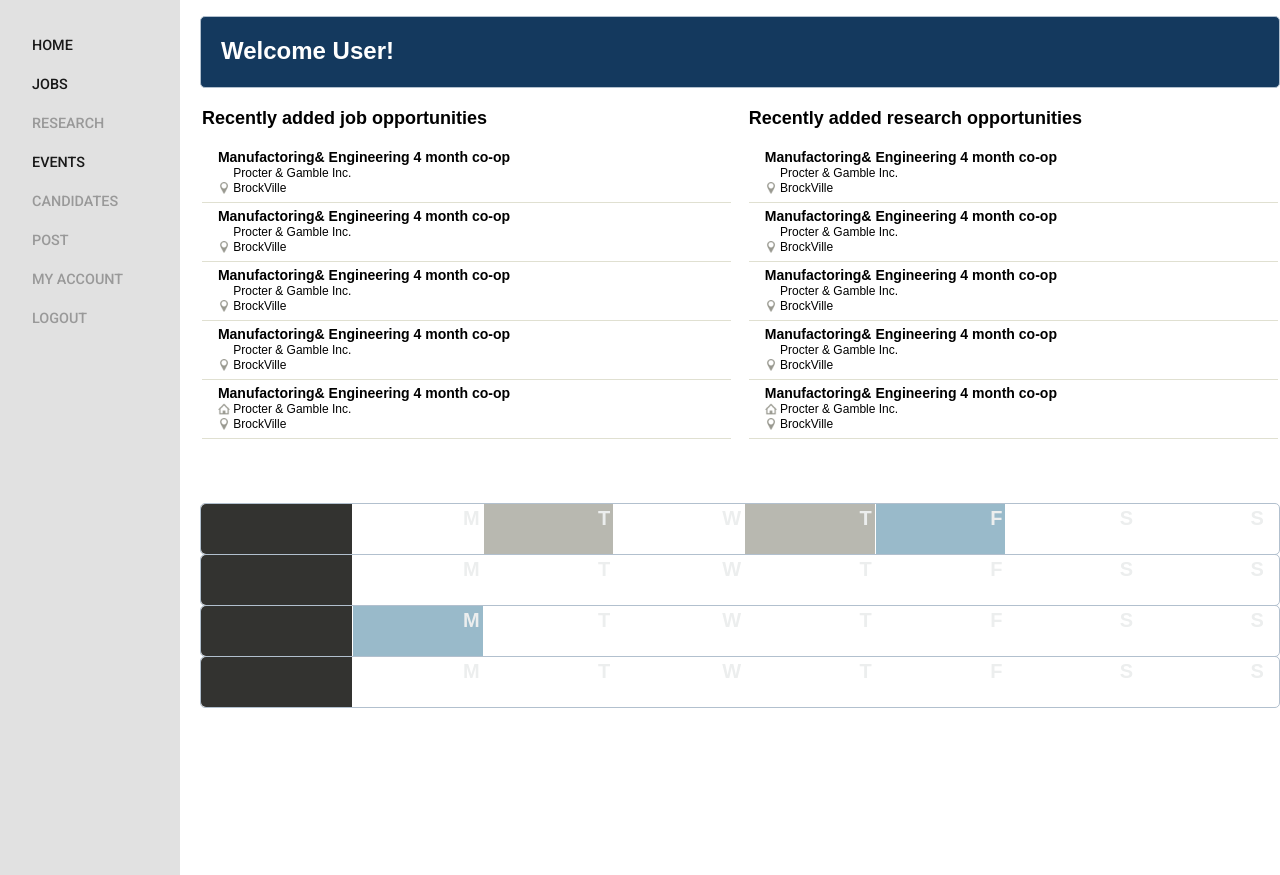
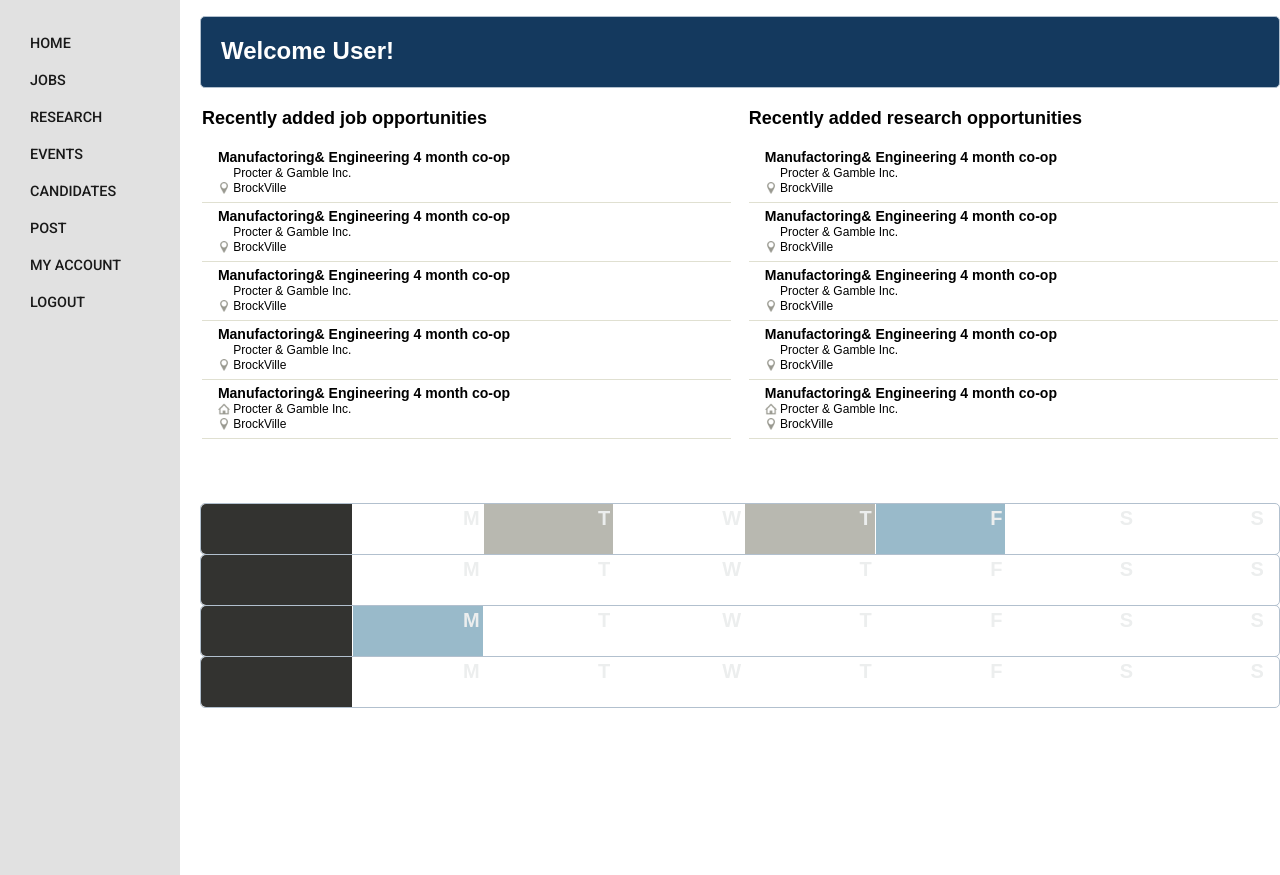
Before and after one commit to alanyuan0408/LegacyFlux, a Rails app: page / in a window 1280 px wide. Run offline with Rails 7, Linux system fonts and the light colour scheme; style sheets or scripts are compiled from the project's sources; some libraries are stand-ins or nearby versions.

Commit message:
Menu changing paradigm

```diff
--- a/app/assets/stylesheets/application.css
+++ b/app/assets/stylesheets/application.css
@@ -55,17 +55,27 @@ body{
 	position:relative;
 	width:100%;
 }
+	.nav ul{
+	overflow: hidden;
+	list-style-type: none;
+	padding-top:10px;
+	}
 	.nav li{
 		display:block;
-		margin:22px 0 0 22px;
+		margin:0px 0 0 10px;
 		font-size:90%;
 		color: #999999;
 	}
-	.nav a{
+	.nav a:link, a:visited{
+		display:block;
+		margin-left: -20px;
+		padding: 10px 10px 10px 30px;
 		color: #191919;
+		width:150px;
 		text-decoration:none;
+		text-transform: uppercase;
 	}
-	.nav a:hover, li:hover{
+.nav a:hover, a:active{
 		color: #ff2222;
 /*			-moz-box-shadow:      inset 0 0 7px #000000;
 		-webkit-box-shadow:   inset 0 0 7px #000000;
--- a/app/views/layouts/application.html.erb
+++ b/app/views/layouts/application.html.erb
@@ -12,24 +12,21 @@
 		<div class="nav">
 			<ul class="nav">
 
-				<li><%= link_to "<i class='icon-addtolist'></i>HOME".html_safe,
-				"/home" %></li>
+				<li><nav id="home"><%= link_to "<i class='icon-addtolist'></i>HOME".html_safe, "/home" %></nav></li>
 
-				<li><%= link_to "<i class='icon-addtolist'></i>JOBS".html_safe,
-				"/jobs" %></li>
+				<li><nav id="home"><%= link_to "<i class='icon-addtolist'></i>JOBS".html_safe, "/jobs" %></nav></li>
 
-				<li><nav id="home"><i class='icon-addtolist'></i>RESEARCH</nav></li>
+				<li><nav id="home"><a href="#"><i class='icon-addtolist'></i>RESEARCH</a></nav></li>
 
-				<li><%= link_to "<i class='icon-addtolist'></i>EVENTS".html_safe,
-				"/events" %></li>
+				<li><nav id="home"><%= link_to "<i class='icon-addtolist'></i>EVENTS".html_safe, "/events" %></li>
 
-				<li><nav id="home"><i class='icon-addtolist'></i>CANDIDATES</nav></li>
+				<li><nav id="home"><a href="#"><i class='icon-addtolist'></i>CANDIDATES</a></nav></li>
 
-				<li><nav id="home"><i class='icon-addtolist'></i>POST</nav></li>
+				<li><nav id="home"><a href="#"><i class='icon-addtolist'></i>POST</a></nav></li>
 
-				<li><nav id="home"><i class='icon-addtolist'></i>MY ACCOUNT</nav></li>
+				<li><nav id="home"><a href="#"><i class='icon-addtolist'></i>MY ACCOUNT</a></nav></li>
 
-				<li><nav id="home"><i class='icon-addtolist'></i>LOGOUT</nav></li>
+				<li><nav id="home"><a href="#"><i class='icon-addtolist'></i>LOGOUT</a></nav></li>
 			</ul>
 		</div>
 	</div>
```
